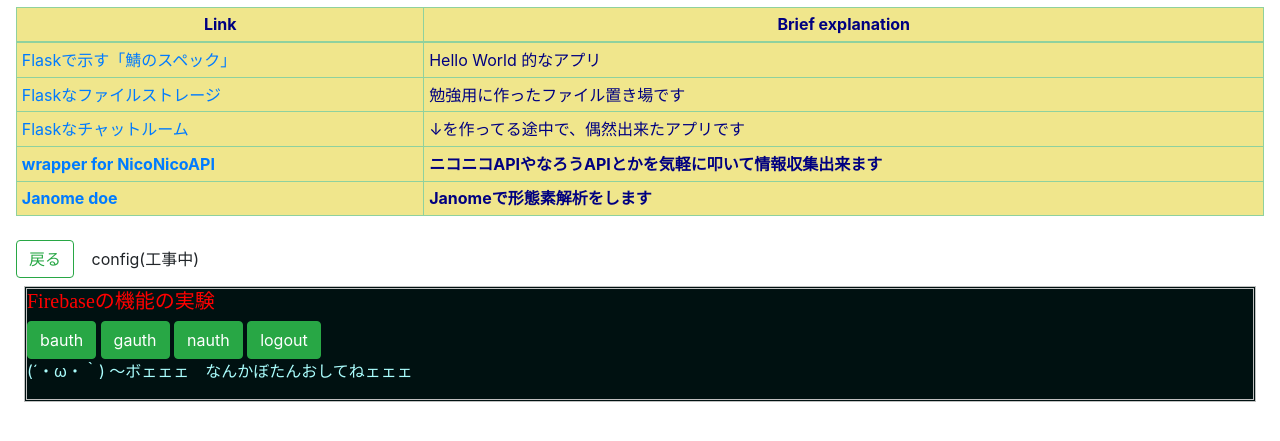
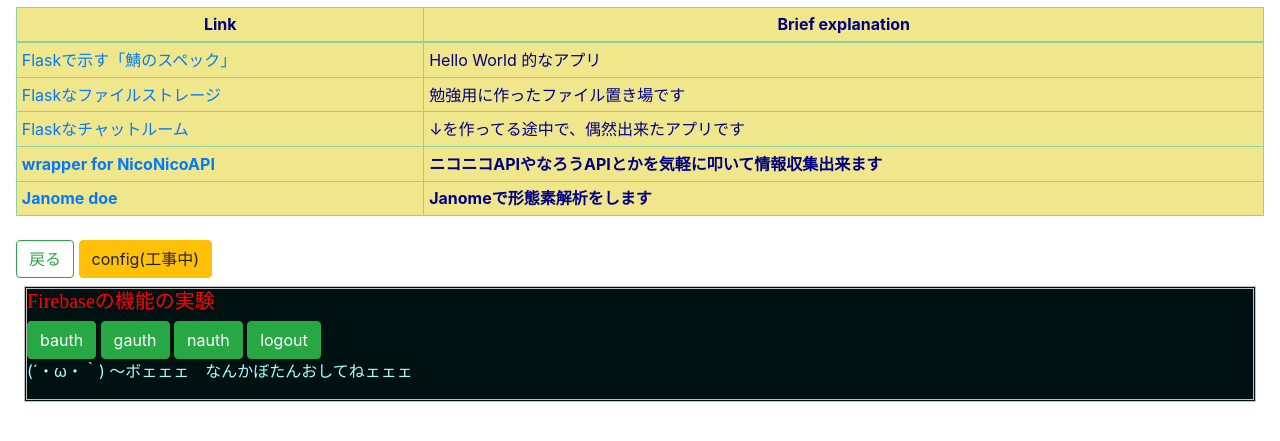
Before and after one commit to jSm449g4d/web_by_flask, a Python web app: template flask/templates/index.html in a window 1280 px wide. Shown: the part 307-748 px from the top of the page. Run offline with Jinja, Linux system fonts and the light colour scheme; the template is opened without the code that fills it, so the values that code supplies are empty; some libraries are stand-ins or nearby versions.

Commit message:
Add files via upload

```diff
--- a/flask/templates/index.html
+++ b/flask/templates/index.html
@@ -81,7 +81,7 @@
                 </tbody>
             </table>
             <a class="btn btn-outline-success mt-2" href="/">戻る</a>
-            <a class="btn btn-warinig mt-2" href="/">config(工事中)</a>
+            <a class="btn btn-warning mt-2" href="/config.py">config(工事中)</a>
 
             <div class="m-2" style="color:#AAFEFE;border:3px double silver;background:#001111;">
                 <h5 style="color:red;font-family:''">Firebaseの機能の実験</h5>
```
